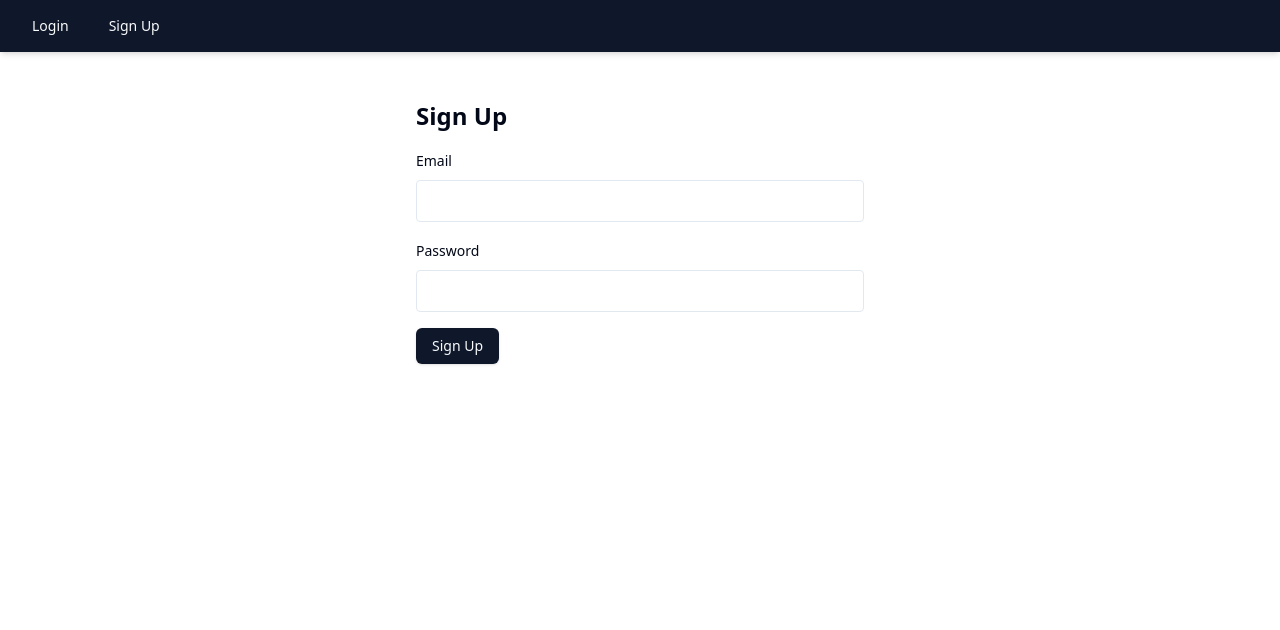
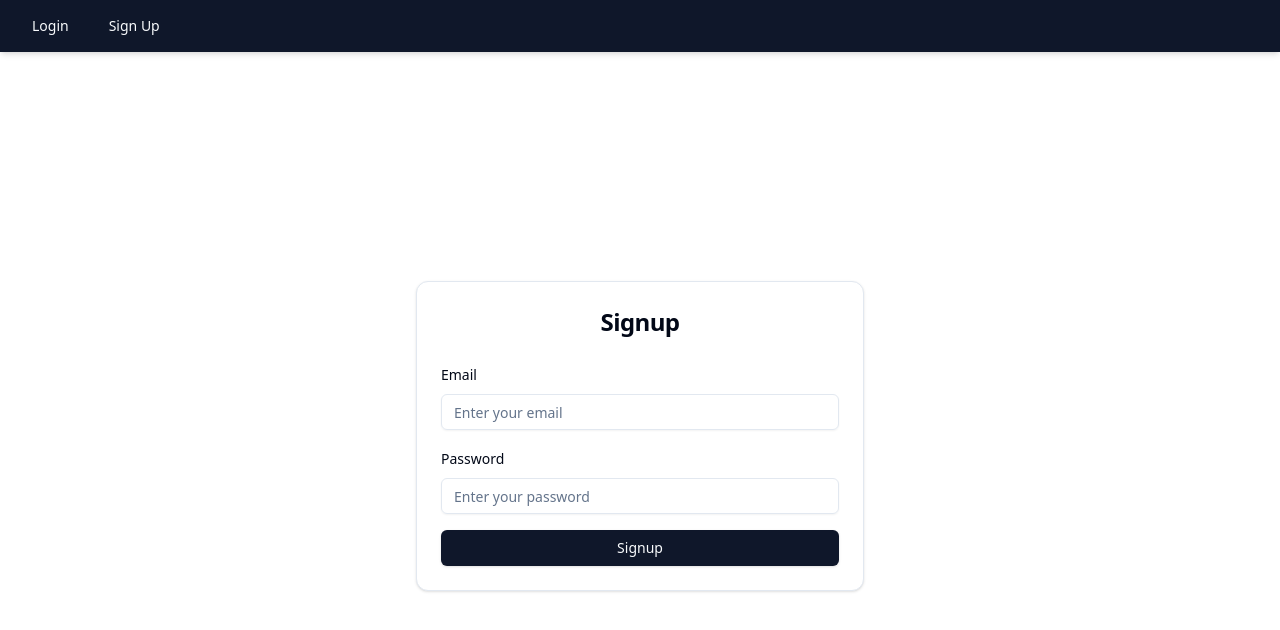
Before and after one commit to sgraeme/bestman-frontend, a React (Vite) app: page /signup in a window 1280 px wide. Shown: the top 630 px of the page. Built offline with nearby package versions, Linux system fonts and the light colour scheme; no server answers.

Commit message:
Make Signup page consistent with Login and fix npm vulnerabilities

```diff
--- a/src/components/Signup.tsx
+++ b/src/components/Signup.tsx
@@ -10,12 +10,14 @@ import {
   FormLabel,
   FormMessage,
 } from "./ui/form";
+import { Input } from "./ui/input";
 import { Button } from "./ui/button";
 import { apiService } from "../services/ApiService";
+import { Card, CardHeader, CardTitle, CardContent } from "./ui/card";
 
 const signupSchema = z.object({
   email: z.string().email("Invalid email address"),
-  password: z.string(),
+  password: z.string().min(1, "Password is required"),
 });
 
 type SignupFormValues = z.infer<typeof signupSchema>;
@@ -44,8 +46,14 @@ const Signup: React.FC = () => {
   };
 
   return (
-    <div className="max-w-md mx-auto mt-8">
-      <h2 className="text-2xl font-bold mb-4">Sign Up</h2>
+    <div className="flex justify-center items-center min-h-[calc(100vh-4rem)]">
+      <Card className="w-full max-w-md mx-4">
+        <CardHeader className="space-y-1">
+          <CardTitle className="text-2xl font-bold text-center">
+            Signup
+          </CardTitle>
+        </CardHeader>
+        <CardContent>
           <Form {...form}>
             <form onSubmit={form.handleSubmit(onSubmit)} className="space-y-4">
               <FormField
@@ -55,9 +63,10 @@ const Signup: React.FC = () => {
                   <FormItem>
                     <FormLabel>Email</FormLabel>
                     <FormControl>
-                  <input
+                    <Input
                         type="email"
-                    className="w-full p-2 border rounded"
+                        placeholder="Enter your email"
+                        autoComplete="username"
                         {...field}
                       />
                     </FormControl>
@@ -72,9 +81,10 @@ const Signup: React.FC = () => {
                   <FormItem>
                     <FormLabel>Password</FormLabel>
                     <FormControl>
-                  <input
+                    <Input
                         type="password"
-                    className="w-full p-2 border rounded"
+                        placeholder="Enter your password"
+                        autoComplete="current-password"
                         {...field}
                       />
                     </FormControl>
@@ -82,14 +92,18 @@ const Signup: React.FC = () => {
                   </FormItem>
                 )}
               />
-          <Button type="submit">Sign Up</Button>
+              <Button type="submit" className="w-full">
+                Signup
+              </Button>
             </form>
           </Form>
           {form.formState.errors.root && (
-        <p className="text-red-500 mt-2">
+            <p className="text-destructive mt-4 text-center">
               {form.formState.errors.root.message}
             </p>
           )}
+        </CardContent>
+      </Card>
     </div>
   );
 };
```
Also changed, not shown: 1 other file (tests, documents, lock files or other folders). Lines whose indentation alone changed are shown as unchanged.
